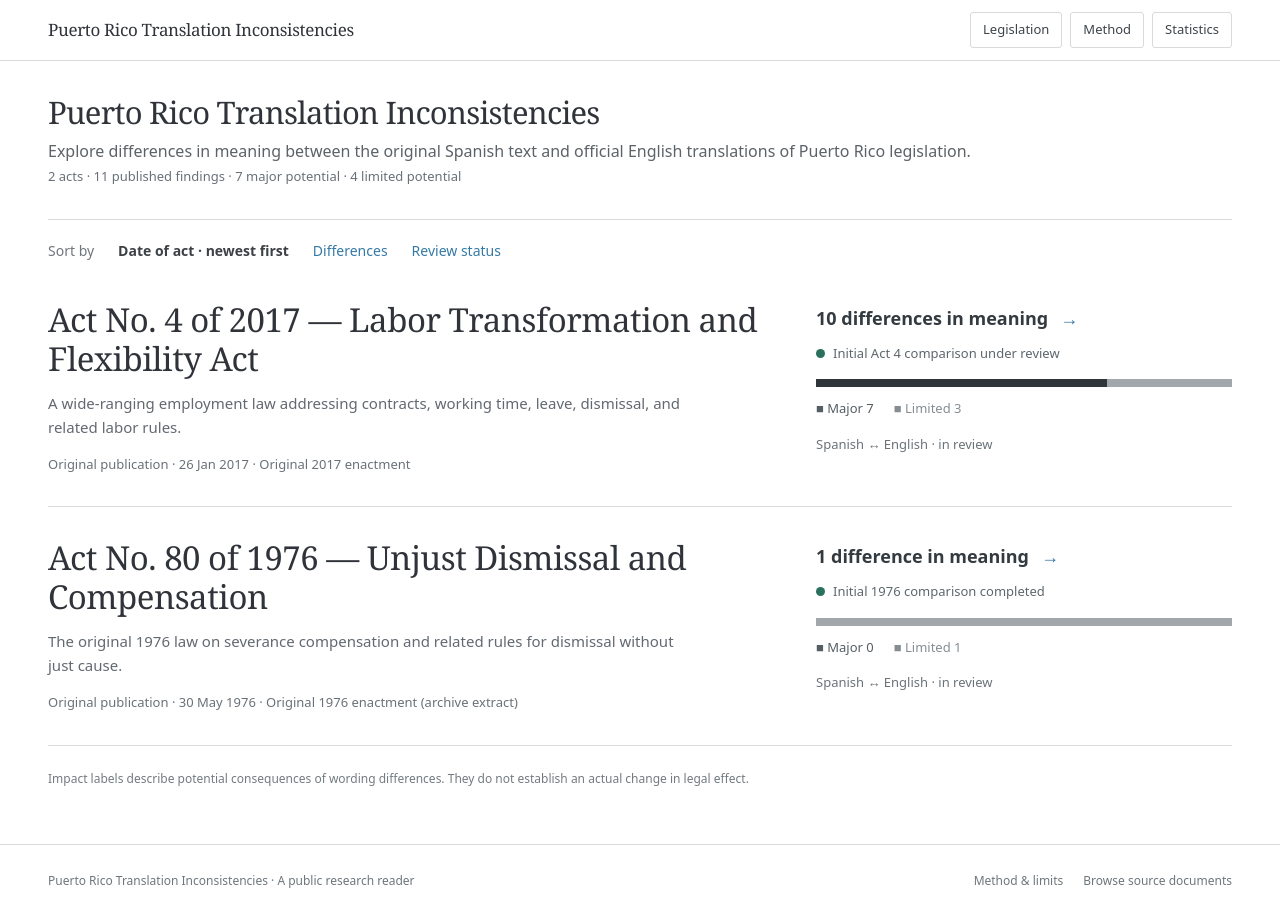
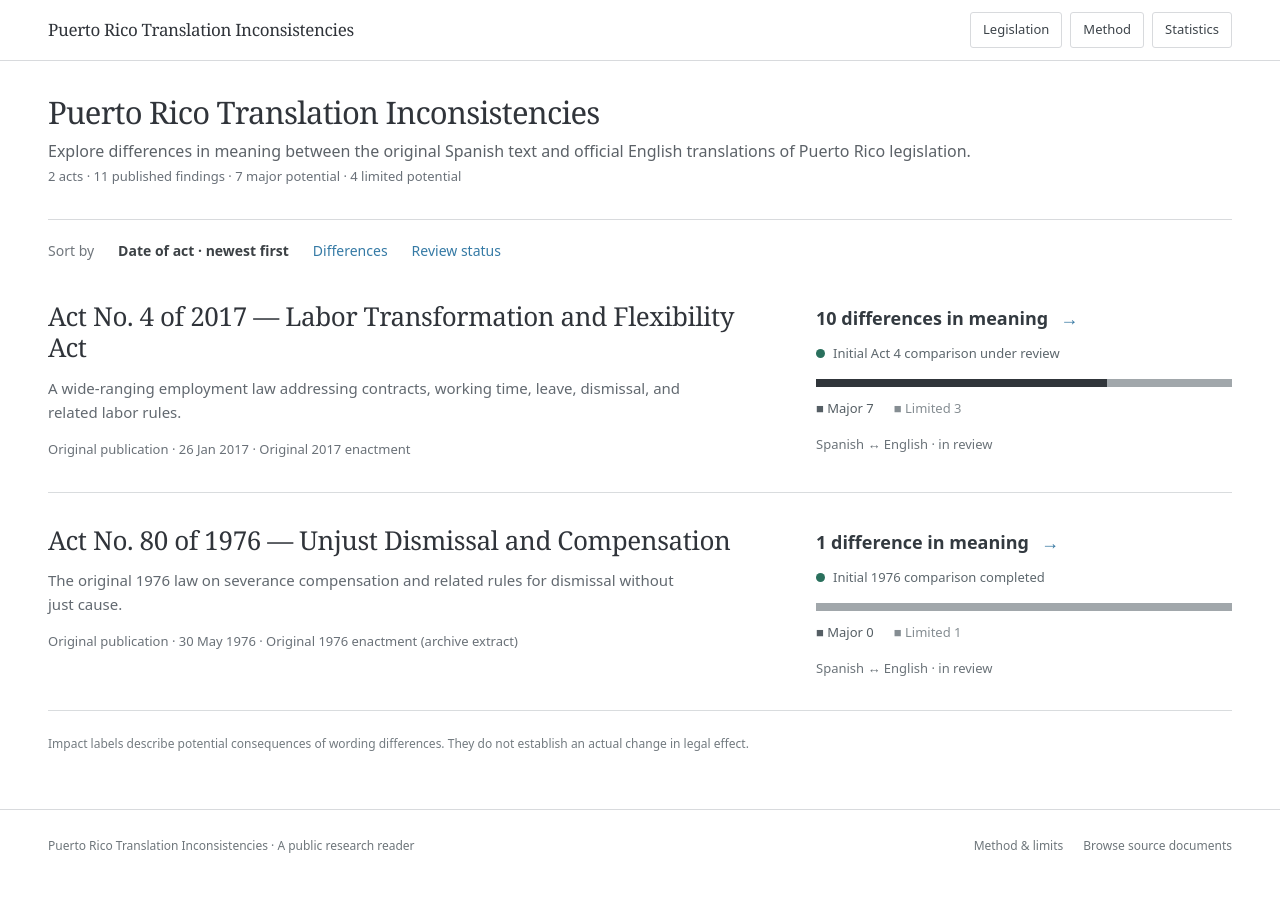
Before and after one commit to ae-oss/puerto-rico-translation-inconsistencies, a Next.js app: page / in a window 1280 px wide. After the commit the page ends 882 px from the top, so only its background shows below. Built offline with nearby package versions, Linux system fonts and the light colour scheme.

Commit message:
Reduce title heading sizes

```diff
--- a/src/components/law-list.tsx
+++ b/src/components/law-list.tsx
@@ -32,7 +32,7 @@ export function LawList({ laws, findings }: { laws: Law[]; findings: Finding[] }
           return (
             <article key={law.id} className="grid gap-4 border-b border-[#d9dcde] py-8 lg:grid-cols-[minmax(0,1.75fr)_minmax(280px,1fr)] lg:gap-10">
               <div>
-                <h2 className="font-serif text-[28px] leading-[1.18] tracking-[-.015em] text-[#30343a] sm:text-[33px]"><Link href={`/laws/${law.id}/`} className="hover:text-[#2f6789]">{law.number} — {law.title}</Link></h2>
+                <h2 className="font-serif text-[22px] leading-[1.22] tracking-[-.015em] text-[#30343a] sm:text-[26px]"><Link href={`/laws/${law.id}/`} className="hover:text-[#2f6789]">{law.number} — {law.title}</Link></h2>
                 <p className="mt-3 max-w-[75ch] text-[15px] leading-6 text-[#626970]">{law.description}</p>
                 <p className="mt-4 text-[13px] text-[#6a7178]">Original publication · {new Date(`${law.enactedOn}T00:00:00Z`).toLocaleDateString("en-GB", { day: "numeric", month: "short", year: "numeric", timeZone: "UTC" })} · {law.edition}</p>
               </div>
```
